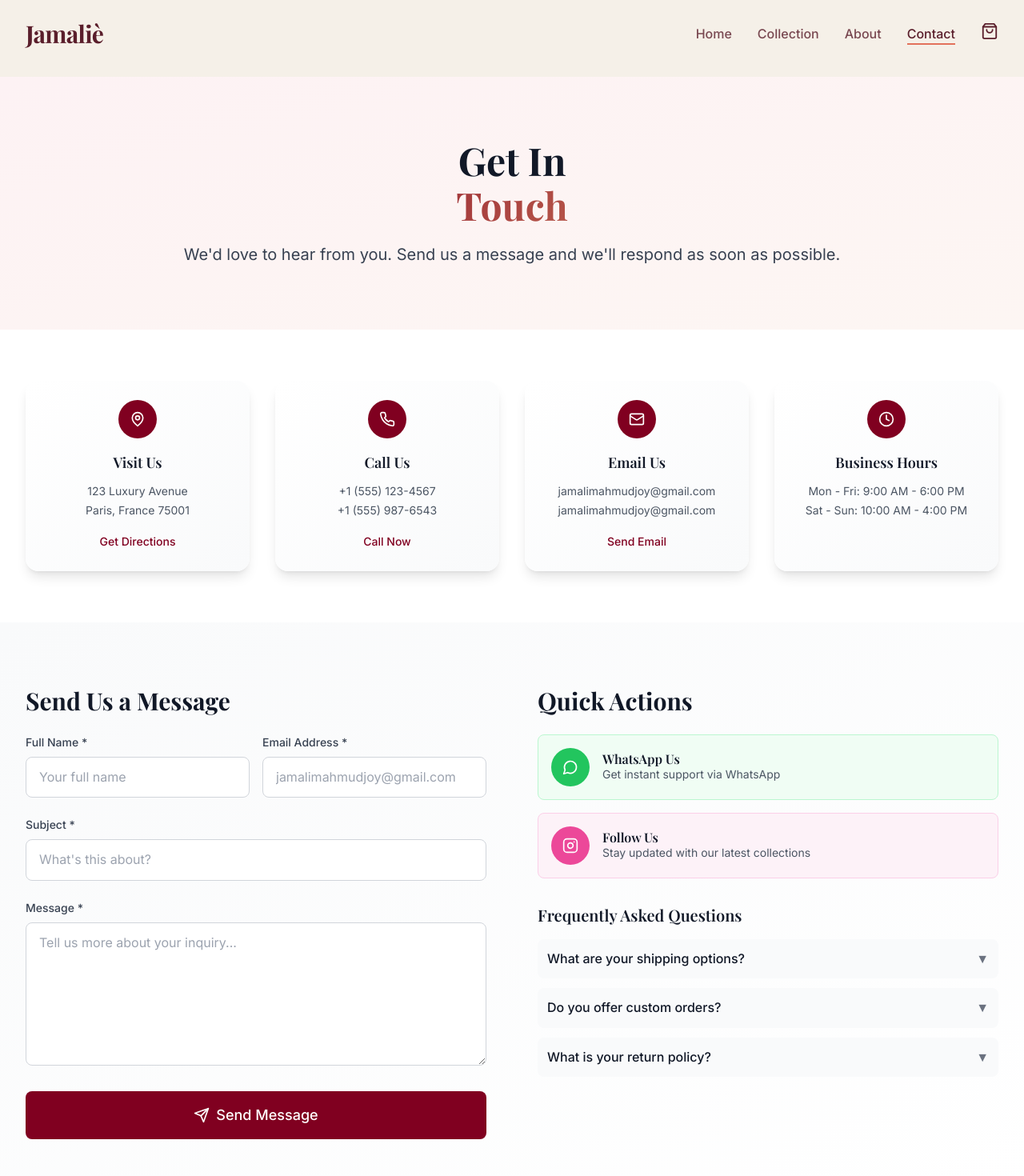
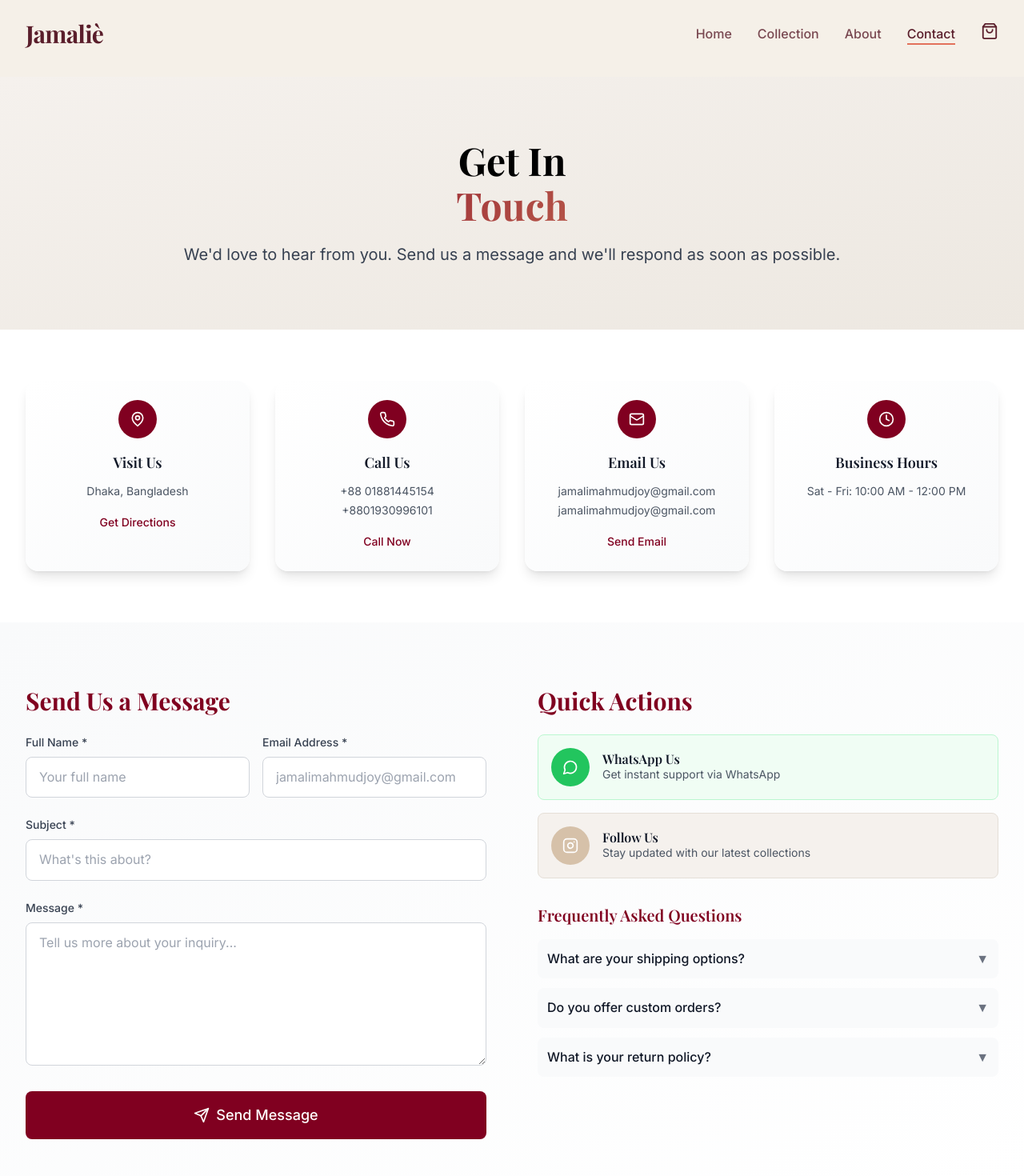
Before and after one commit to saifulraislam/Jamalie10, a React (Vite) app: page /contact in a window 1280 px wide. Shown: the top 1470 px of the page at 80% size. Built offline with nearby package versions, Linux system fonts and the light colour scheme.

Commit message:
Update contact details and improve styling on ContactPage

```diff
--- a/src/pages/ContactPage.tsx
+++ b/src/pages/ContactPage.tsx
@@ -46,13 +46,13 @@ const ContactPage: React.FC = () => {
     {
       icon: MapPin,
       title: "Visit Us",
-      details: ["123 Luxury Avenue", "Paris, France 75001"],
+      details: ["Dhaka, Bangladesh"],
       action: "Get Directions"
     },
     {
       icon: Phone,
       title: "Call Us",
-      details: ["+1 (555) 123-4567", "+1 (555) 987-6543"],
+      details: ["+88 01881445154", "+8801930996101"],
       action: "Call Now"
     },
     {
@@ -64,7 +64,7 @@ const ContactPage: React.FC = () => {
     {
       icon: Clock,
       title: "Business Hours",
-      details: ["Mon - Fri: 9:00 AM - 6:00 PM", "Sat - Sun: 10:00 AM - 4:00 PM"],
+      details: ["Sat - Fri: 10:00 AM - 12:00 PM"],
       action: null
     }
   ];
@@ -72,7 +72,7 @@ const ContactPage: React.FC = () => {
   return (
     <div className="pt-20 md:pt-24">
       {/* Hero Section */}
-      <section className="py-12 md:py-20 bg-gradient-to-br from-maroon-50 to-terracotta-50">
+      <section className="py-12 md:py-20 bg-gradient-to-br from-[#F5F1ED] to-[#EDE8E1]">
         <div className="container mx-auto px-4 lg:px-8">
           <motion.div
             initial={{ opacity: 0, y: 30 }}
@@ -80,7 +80,7 @@ const ContactPage: React.FC = () => {
             transition={{ duration: 0.6 }}
             className="text-center max-w-4xl mx-auto"
           >
-            <h1 className="text-3xl md:text-4xl lg:text-5xl font-playfair font-bold text-gray-900 mb-6">
+            <h1 className="text-3xl md:text-4xl lg:text-5xl font-playfair font-bold text-[#000000] mb-6">
               Get In
               <span className="gradient-text block mt-2">Touch</span>
             </h1>
@@ -140,7 +140,7 @@ const ContactPage: React.FC = () => {
               viewport={{ once: true }}
               transition={{ duration: 0.6 }}
             >
-              <h2 className="text-2xl md:text-3xl font-playfair font-bold text-gray-900 mb-6">
+              <h2 className="text-2xl md:text-3xl font-playfair font-bold text-maroon-800 mb-6">
                 Send Us a Message
               </h2>
               <form onSubmit={handleSubmit} className="space-y-6">
@@ -240,7 +240,7 @@ const ContactPage: React.FC = () => {
               className="space-y-8"
             >
               <div>
-                <h2 className="text-2xl md:text-3xl font-playfair font-bold text-gray-900 mb-6">
+                <h2 className="text-2xl md:text-3xl font-playfair font-bold text-maroon-800 mb-6">
                   Quick Actions
                 </h2>
                 <div className="space-y-4">
@@ -267,13 +267,13 @@ const ContactPage: React.FC = () => {
                     rel="noopener noreferrer"
                     whileHover={{ scale: 1.02 }}
                     whileTap={{ scale: 0.98 }}
-                    className="flex items-center gap-4 p-4 bg-pink-50 border border-pink-200 rounded-lg hover:bg-pink-100 transition-all duration-200 group"
+                    className="flex items-center gap-4 p-4 bg-[#F5F1ED] border border-[#E5DFD7] rounded-lg hover:bg-[#EDE8E1] transition-all duration-200 group"
                   >
-                    <div className="w-12 h-12 bg-pink-500 rounded-full flex items-center justify-center text-white">
+                    <div className="w-12 h-12 bg-[#D6C1A9] rounded-full flex items-center justify-center text-white">
                       <Instagram size={20} />
                     </div>
                     <div>
-                      <h3 className="font-semibold text-gray-900 group-hover:text-pink-700">Follow Us</h3>
+                      <h3 className="font-semibold text-gray-900 group-hover:text-[#B8A089]">Follow Us</h3>
                       <p className="text-sm text-gray-600">Stay updated with our latest collections</p>
                     </div>
                   </motion.a>
@@ -282,7 +282,7 @@ const ContactPage: React.FC = () => {
 
               {/* FAQ Section */}
               <div>
-                <h3 className="text-xl font-playfair font-semibold text-gray-900 mb-4">
+                <h3 className="text-xl font-playfair font-semibold text-maroon-800 mb-4">
                   Frequently Asked Questions
                 </h3>
                 <div className="space-y-3">
@@ -336,7 +336,7 @@ const ContactPage: React.FC = () => {
               <div className="text-center">
                 <MapPin className="w-16 h-16 text-maroon-800 mx-auto mb-4" />
                 <h3 className="text-xl font-playfair font-semibold text-gray-900 mb-2">Visit Our Showroom</h3>
-                <p className="text-gray-600">123 Luxury Avenue, Paris, France</p>
+                <p className="text-gray-600">Dhaka, Bangladesh</p>
                 <button className="mt-4 bg-maroon-800 text-white px-6 py-2 rounded-full hover:bg-maroon-700 transition-colors duration-200">
                   Get Directions
                 </button>
```
